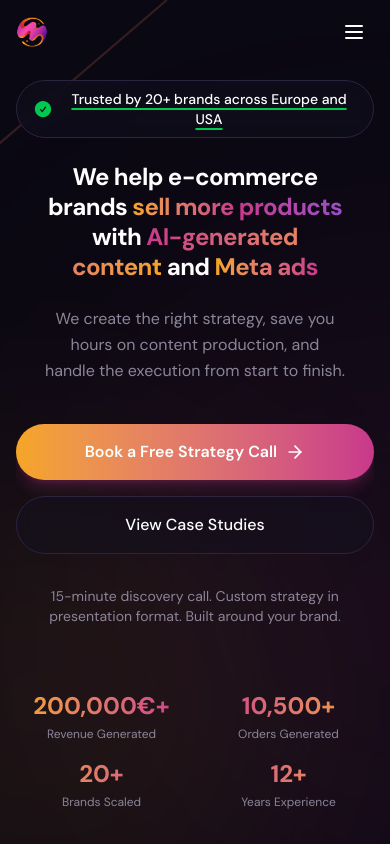
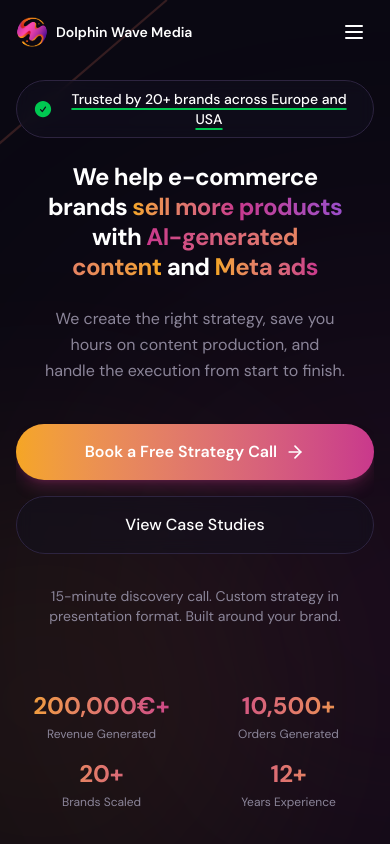
Before and after one commit to Dolphin-Wave-Media/DWM---E-com--EN, a Next.js app: page / in a window 390 px wide. Shown: the top 844 px of the page. Built offline with nearby package versions, Linux system fonts and the light colour scheme.

Commit message:
style: simplify mobile display for "Dolphin Wave Media"\n\nChange text display for better mobile readability.

```diff
--- a/components/navigation.tsx
+++ b/components/navigation.tsx
@@ -43,7 +43,7 @@ export function Navigation() {
               style={{ height: '32px', width: 'auto' }}
               priority
             />
-            <span className="hidden sm:inline-block font-semibold text-foreground">Dolphin Wave Media</span>
+            <span className="font-semibold text-foreground text-sm sm:text-base">Dolphin Wave Media</span>
           </Link>
 
           {/* Desktop Nav Links */}
```
